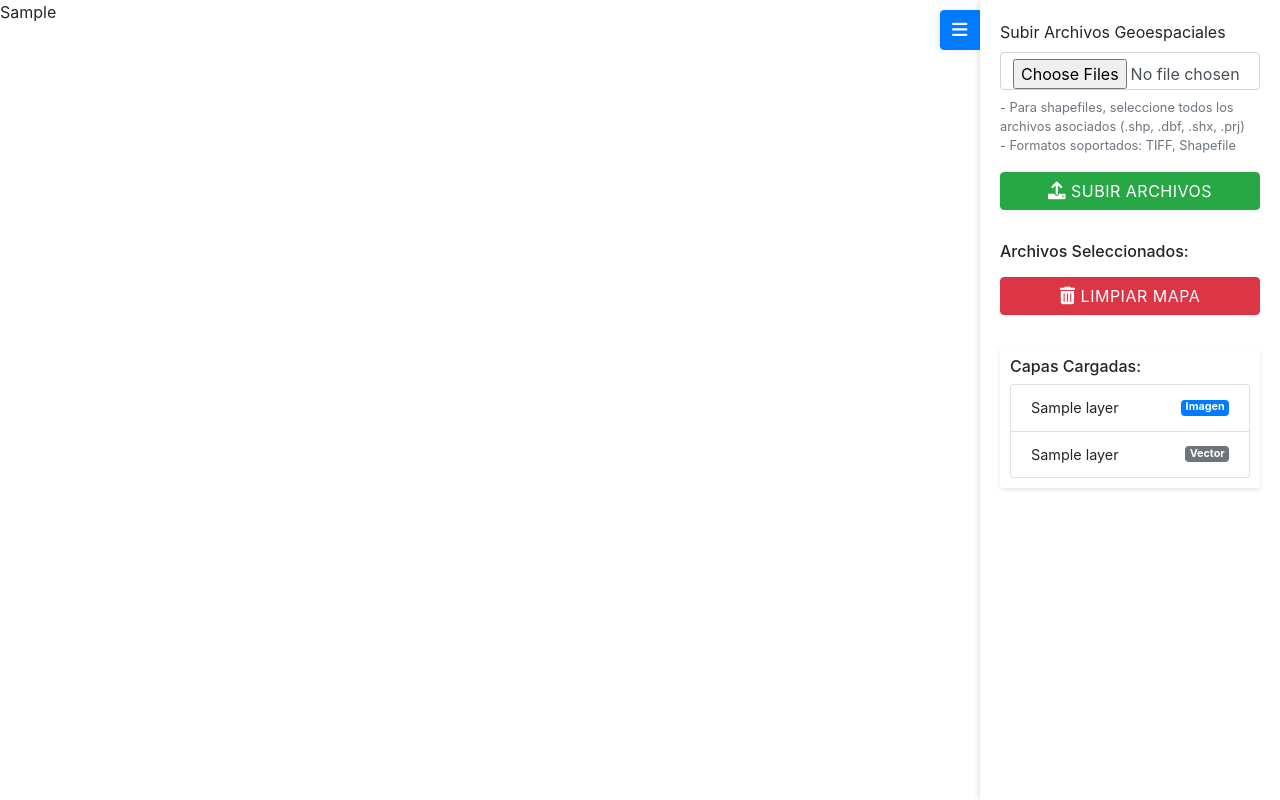
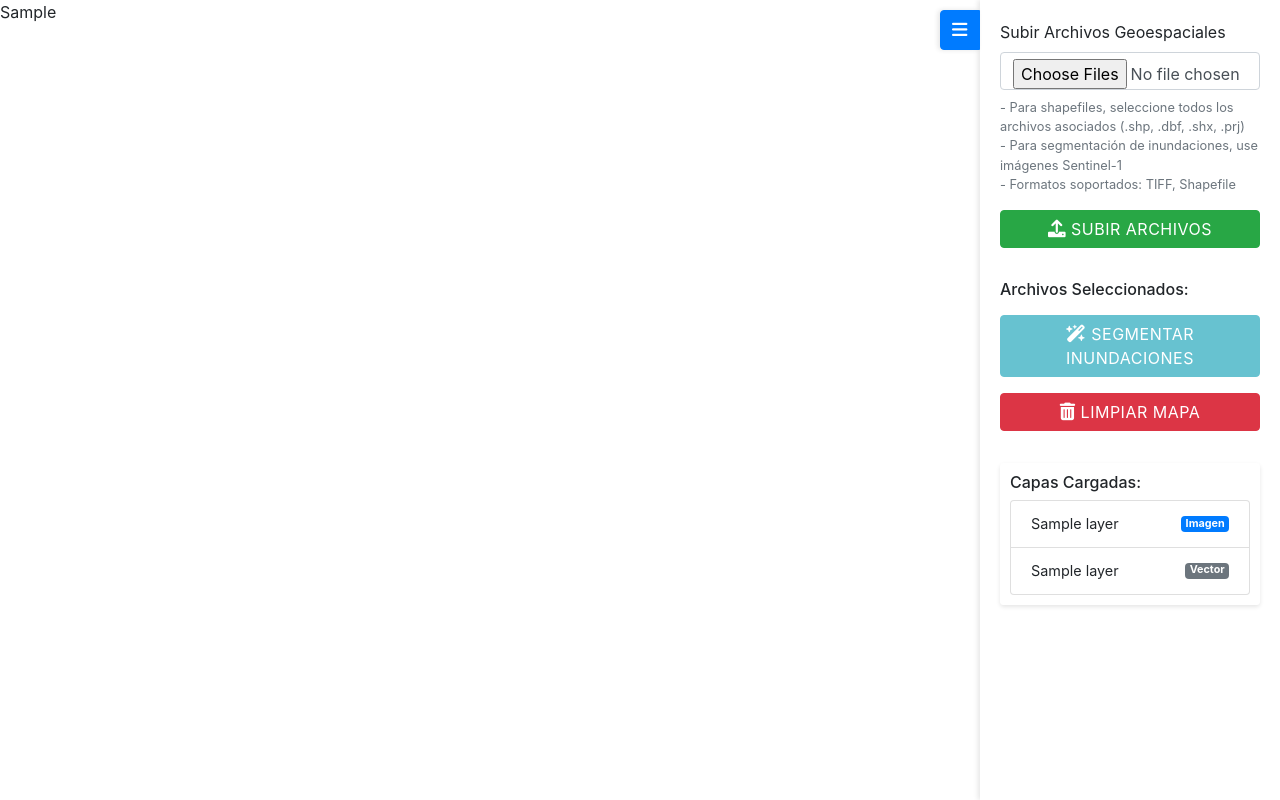
Before and after one commit to Julio-Schez/sar-segmentation-app, a Flask app: template templates/index.html in a window 1280 px wide. Run offline with Flask 2, Linux system fonts and the light colour scheme; the template is opened without the code that fills it: most values are stand-ins (such as "Sample title", 1, 10 or a date in 2020); some libraries are stand-ins or nearby versions.

Commit message:
Update index.html

```diff
--- a/templates/index.html
+++ b/templates/index.html
@@ -27,6 +27,7 @@
                     <input type="file" id="file" name="file" multiple accept=".tiff,.tif,.shp,.dbf,.shx,.prj,.TIFF,.TIF,.SHP,.DBF,.SHX,.PRJ" class="form-control mb-2">
                     <small class="form-text text-muted">
                         - Para shapefiles, seleccione todos los archivos asociados (.shp, .dbf, .shx, .prj)<br>
+                        - Para segmentación de inundaciones, use imágenes Sentinel-1<br>
                         - Formatos soportados: TIFF, Shapefile
                     </small>
                 </div>
@@ -48,6 +49,11 @@
 
             <!-- Contenedor para los botones de acción -->
             <div id="action-buttons">
+                <!-- Botón de segmentación -->
+                <button id="segment-button" class="btn btn-info w-100 mb-3" disabled title="Necesita cargar una imagen Sentinel-1">
+                    <i class="fas fa-wand-magic-sparkles"></i> Segmentar Inundaciones
+                </button>
+
                 <!-- Botón de limpiar mapa -->
                 <button id="clear-map" class="btn btn-danger w-100 mb-3">
                     <i class="fas fa-trash-alt"></i> Limpiar Mapa
@@ -61,7 +67,11 @@
                     {% for layer in image_layers %}
                     <li class="list-group-item d-flex justify-content-between align-items-center">
                         {{ layer.name }}
+                        {% if 'mask' in layer.name.lower() %}
+                        <span class="badge badge-warning">Máscara</span>
+                        {% else %}
                         <span class="badge badge-primary">Imagen</span>
+                        {% endif %}
                     </li>
                     {% endfor %}
                     {% for layer in shapefile_layers %}
@@ -86,6 +96,7 @@
             const uploadForm = document.getElementById('uploadForm');
             const shapefileGroups = document.getElementById('shapefile-groups');
             const otherFiles = document.getElementById('other-files');
+            const segmentButton = document.getElementById('segment-button');
 
             // Objeto para mantener registro de los archivos del shapefile
             let shapefileComponents = new Map();
@@ -131,9 +142,21 @@
                     .forEach(file => {
                         const div = document.createElement('div');
                         div.className = 'file-item mb-1 p-1 border rounded';
-                        div.innerHTML = `<i class="fas fa-file-image text-muted mr-2"></i>${file.name}`;
+                        const icon = file.name.toLowerCase().includes('sentinel') ?
+                            'fa-satellite' : 'fa-file-image';
+                        div.innerHTML = `<i class="fas ${icon} text-muted mr-2"></i>${file.name}`;
                         otherFiles.appendChild(div);
                     });
+
+                // Verificar si hay imágenes Sentinel-1
+                const hasSentinel1 = Array.from(fileInput.files).some(file =>
+                    file.name.toLowerCase().includes('sentinel1') ||
+                    file.name.toLowerCase().includes('sentinel-1')
+                );
+                segmentButton.disabled = !hasSentinel1;
+                segmentButton.title = hasSentinel1 ?
+                    'Segmentar inundaciones en imágenes Sentinel-1' :
+                    'Necesita cargar una imagen Sentinel-1';
             }
 
             fileInput.addEventListener('change', function() {
@@ -234,6 +257,33 @@
                 }
             });
 
+            // Manejar botón de segmentación
+            segmentButton.addEventListener('click', async function() {
+                const button = this;
+                const originalText = button.innerHTML;
+                button.disabled = true;
+                button.innerHTML = '<i class="fas fa-spinner fa-spin"></i> Procesando...';
+
+                try {
+                    const response = await fetch('/segment', {
+                        method: 'POST'
+                    });
+                    const data = await handleResponse(response);
+
+                    if (data.success) {
+                        location.reload();
+                    } else {
+                        throw new Error(data.error || 'Error al procesar las imágenes');
+                    }
+                } catch (error) {
+                    console.error('Error:', error);
+                    alert(error.message);
+                } finally {
+                    button.disabled = false;
+                    button.innerHTML = originalText;
+                }
+            });
+
             // Manejar clic en botón de limpiar
             document.getElementById('clear-map').addEventListener('click', async function() {
                 if (confirm('¿Está seguro de que desea limpiar el mapa?')) {
```
